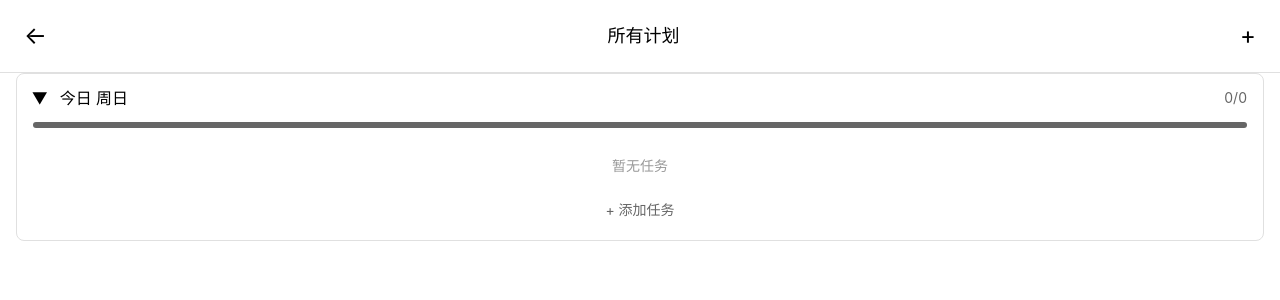
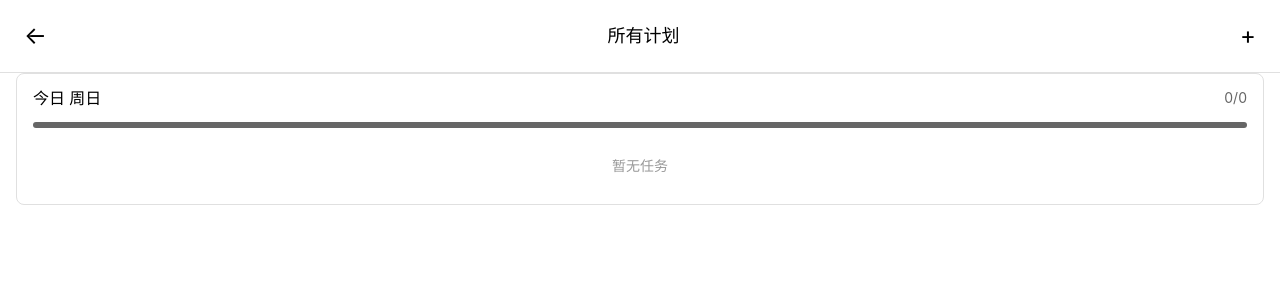
Before and after one commit to allenclove/weekend-planner, a Vue app: page /weekend-planner/all-plans in a window 1280 px wide. Shown: the top 300 px of the page. Built offline with nearby package versions, Linux system fonts and the light colour scheme.

Commit message:
feat: show all tasks in weekly/monthly plans in flat list

```diff
--- a/src/components/PlanCard.vue
+++ b/src/components/PlanCard.vue
@@ -2,12 +2,12 @@
   <div class="plan-card border border-border rounded-lg overflow-hidden">
     <!-- 卡片头部 -->
     <div
-      class="plan-header flex items-center justify-between px-4 py-3 cursor-pointer"
-      :class="{ 'bg-secondary/5': !isPrimary }"
-      @click="toggleExpanded"
+      class="plan-header flex items-center justify-between px-4 py-3"
+      :class="{ 'bg-secondary/5': !isPrimary, 'cursor-pointer': isMultiDay }"
+      @click="handleHeaderClick"
     >
       <div class="flex items-center gap-3">
-        <span class="text-primary transition-transform" :class="{ 'rotate-90': expanded }">▶</span>
+        <span v-if="isMultiDay" class="text-primary transition-transform" :class="{ 'rotate-90': expanded }">▶</span>
         <h3 class="text-primary font-medium">{{ displayInfo.title }}</h3>
       </div>
       <div class="flex items-center gap-3">
@@ -23,11 +23,40 @@
       </div>
     </div>
 
-    <!-- 展开内容 -->
+    <!-- 日计划：显示任务列表 -->
+    <div v-if="!isMultiDay" class="plan-content px-4 pb-3">
+      <!-- 进度条 -->
+      <div class="pb-3">
+        <div class="h-1.5 bg-secondary rounded-full overflow-hidden">
+          <div
+            class="h-full bg-primary transition-all duration-300"
+            :style="{ width: `${progressPercentage}%` }"
+          ></div>
+        </div>
+      </div>
+
+      <!-- 任务列表 -->
+      <div>
+        <div v-if="plan.days[0].tasks.length === 0" class="text-center py-4 text-tertiary text-sm">
+          暂无任务
+        </div>
+        <TaskItemMinimal
+          v-for="task in plan.days[0].tasks"
+          :key="task.id"
+          :task="task"
+          :show-delete="true"
+          @toggle="handleToggleTask"
+          @delete="handleDeleteTask"
+        />
+      </div>
+    </div>
+
+    <!-- 周/月计划：平铺显示所有任务 -->
+    <div v-if="isMultiDay" class="expand-wrapper">
       <Transition name="expand">
-      <div v-if="expanded" class="plan-content">
+        <div v-show="expanded" class="plan-content px-4 pb-3">
           <!-- 进度条 -->
-        <div class="px-4 pb-3">
+          <div class="pb-3">
             <div class="h-1.5 bg-secondary rounded-full overflow-hidden">
               <div
                 class="h-full bg-primary transition-all duration-300"
@@ -39,46 +68,13 @@
             </div>
           </div>
 
-        <!-- 任务列表 -->
-        <div class="px-4 pb-3">
-          <div v-if="plan.days.length === 0" class="text-center py-4 text-tertiary text-sm">
-            暂无任务
-          </div>
-
-          <!-- 单日计划：直接显示任务 -->
-          <template v-if="plan.days.length === 1">
-            <div v-if="plan.days[0].tasks.length === 0" class="text-center py-4 text-tertiary text-sm">
+          <!-- 平铺显示所有任务 -->
+          <div>
+            <div v-if="allTasks.length === 0" class="text-center py-4 text-tertiary text-sm">
               暂无任务
             </div>
             <TaskItemMinimal
-              v-for="task in plan.days[0].tasks"
-              :key="task.id"
-              :task="task"
-              :show-delete="true"
-              @toggle="handleToggleTask"
-              @delete="handleDeleteTask"
-            />
-            <button
-              @click.stop="$emit('addTask', plan.id)"
-              class="w-full text-center py-2 text-secondary text-sm hover:text-primary"
-            >
-              + 添加任务
-            </button>
-          </template>
-
-          <!-- 多日计划：显示日期分组 -->
-          <template v-else>
-            <div
-              v-for="day in plan.days"
-              :key="day.date"
-              class="day-group mb-3 last:mb-0"
-            >
-              <div class="text-xs text-tertiary mb-1">{{ formatDayDate(day.date) }}</div>
-              <div v-if="day.tasks.length === 0" class="text-center py-2 text-tertiary text-sm">
-                无任务
-              </div>
-              <TaskItemMinimal
-                v-for="task in day.tasks"
+              v-for="task in allTasks"
               :key="task.id"
               :task="task"
               :show-delete="true"
@@ -86,22 +82,16 @@
               @delete="handleDeleteTask"
             />
           </div>
-            <button
-              @click.stop="$emit('addTask', plan.id)"
-              class="w-full text-center py-2 text-secondary text-sm hover:text-primary"
-            >
-              + 添加任务
-            </button>
-          </template>
-        </div>
         </div>
       </Transition>
+    </div>
   </div>
 </template>
 
 <script setup lang="ts">
 import { ref, computed } from 'vue'
 import type { WeekendPlan } from '@/types'
+import { PlanType } from '@/types'
 import { useCurrentPlanStore } from '@/stores/currentPlan'
 import TaskItemMinimal from './TaskItemMinimal.vue'
 
@@ -112,11 +102,10 @@ const props = defineProps<{
 
 const emit = defineEmits<{
   setPrimary: [planId: string]
-  addTask: [planId: string]
 }>()
 
 const planStore = useCurrentPlanStore()
-const expanded = ref(props.isPrimary) // 主计划默认展开
+const expanded = ref(false) // 周/月计划默认不展开
 
 const displayInfo = computed(() => {
   return planStore.getPlanDisplayInfo(props.plan)
@@ -127,25 +116,31 @@ const progressPercentage = computed(() => {
   return Math.round((displayInfo.value.completedCount / displayInfo.value.totalCount) * 100)
 })
 
-const toggleExpanded = () => {
+// 判断是否为多日计划（周/月）
+const isMultiDay = computed(() => {
+  return props.plan.planType === PlanType.THIS_WEEK || props.plan.planType === PlanType.THIS_MONTH
+})
+
+// 获取所有任务（平铺显示）
+const allTasks = computed(() => {
+  const tasks: any[] = []
+  for (const day of props.plan.days) {
+    tasks.push(...day.tasks)
+  }
+  return tasks
+})
+
+const handleHeaderClick = () => {
+  if (isMultiDay.value) {
     expanded.value = !expanded.value
+  }
 }
 
 const setAsPrimary = () => {
   emit('setPrimary', props.plan.id)
 }
 
-const formatDayDate = (dateStr: string) => {
-  const d = new Date(dateStr)
-  const weekdays = ['周日', '周一', '周二', '周三', '周四', '周五', '周六']
-  const weekday = weekdays[d.getDay()]
-  const month = d.getMonth() + 1
-  const date = d.getDate()
-  return `${weekday} ${month}/${date}`
-}
-
 const handleToggleTask = (taskId: string) => {
-  // 切换前先设置为主计划
   if (!props.isPrimary) {
     planStore.setPrimaryPlan(props.plan.id)
   }
@@ -153,7 +148,6 @@ const handleToggleTask = (taskId: string) => {
 }
 
 const handleDeleteTask = (taskId: string) => {
-  // 删除前先设置为主计划
   if (!props.isPrimary) {
     planStore.setPrimaryPlan(props.plan.id)
   }
@@ -166,14 +160,13 @@ const handleDeleteTask = (taskId: string) => {
   user-select: none;
 }
 
-.plan-header .text-primary {
-  transition: transform 0.2s ease;
+.expand-wrapper {
+  overflow: hidden;
 }
 
 .expand-enter-active,
 .expand-leave-active {
-  transition: all 0.3s ease;
-  overflow: hidden;
+  transition: all 0.3s ease-out;
 }
 
 .expand-enter-from,
@@ -184,7 +177,7 @@ const handleDeleteTask = (taskId: string) => {
 
 .expand-enter-to,
 .expand-leave-from {
-  max-height: 1000px;
+  max-height: 500px;
   opacity: 1;
 }
 </style>
```
Lines whose indentation alone changed are shown as unchanged.
